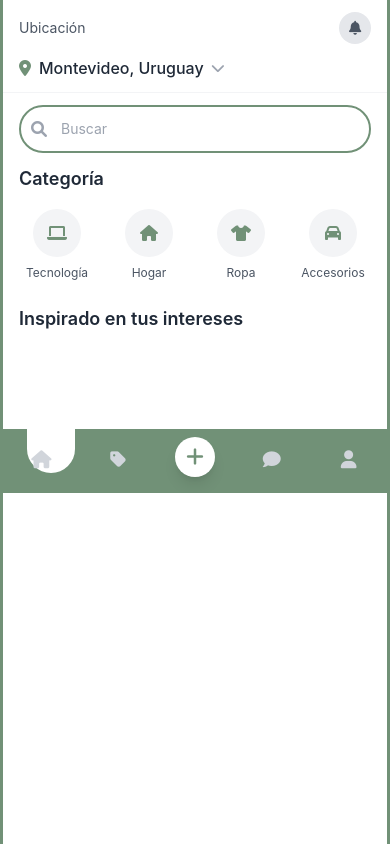
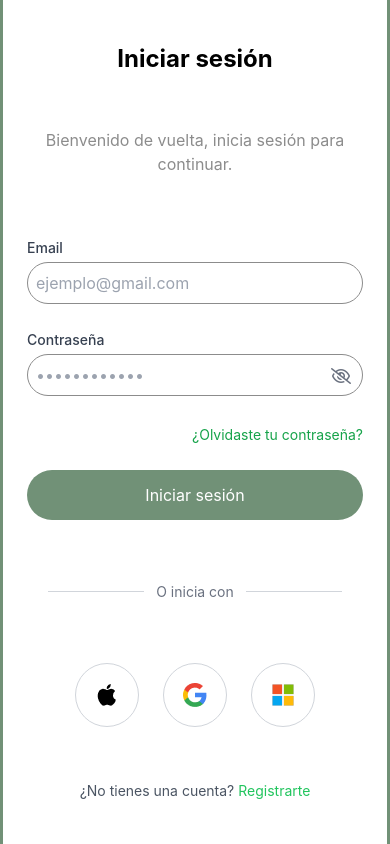
Before and after one commit to LucasLR2/Yveks-Aplicacion-web-de-trueques, a PHP site: page /iniciosesion.html in a window 390 px wide. Run offline with PHP 8.4, Linux system fonts and the light colour scheme; some libraries are stand-ins or nearby versions.

Commit message:
HTML completado junto con algunas funciones(verconstraseña y la carga del carrusel)

```diff
--- a/css/styles.css
+++ b/css/styles.css
@@ -43,23 +43,6 @@ body {
   .desktop-grid {
     grid-template-columns: repeat(auto-fill, minmax(280px, 1fr));
   }
-
-  .contenido {
-    display: flex;
-  }
-
-  .carrusel {
-    width: 1222px;
-    min-height: 95vh;
-    border-radius: 20px;
-  }
-
-  .iniciosesion {
-    margin-left: 20px;
-    min-width: 70vh;
-    min-height: 95vh;
-    border-radius: 20px;
-  }
 }
 
 /* Transiciones suaves */
--- a/iniciosesion.html
+++ b/iniciosesion.html
@@ -13,117 +13,61 @@
     <div class="lg:hidden">
         <!-- Container principal para móvil -->
         <div class="max-w-sm mx-auto bg-white min-h-screen relative">
-            <!-- Header con ubicación -->
-            <div class="bg-white px-4 py-3 border-b border-gray-100">
-                <div class="flex items-center justify-between mb-3">
-                    <div class="flex items-center space-x-2">
-                        <span class="text-sm text-gray-600">Ubicación</span>
+            <!-- Formulario de inicio de sesión -->
+                <div class="iniciosesion bg-white">
+                    <div class="flex-1 p-6 items-center grid place-items-center h-screen">
+                        <h1 class="text-2xl font-bold mb-4 text-center">Iniciar sesión</h1>
+                        <p class="text-[#8C8C8C] mb-6 text-center">Bienvenido de vuelta, inicia sesión para continuar.</p>
+
+                        <!-- Sección de inicio de sesión -->
+                        <form class="w-full max-w-sm">
+                            <div class="mb-4 pb-[10px]">
+                                <label for="email" class="block text-sm font-medium text-gray-700">Email</label>
+                                <input type="email" id="email" class="mt-1 block w-full border border-[#8C8C8C] rounded-full p-2" placeholder="ejemplo@gmail.com" required>
                             </div>
-                    <div class="w-8 h-8 bg-gray-200 rounded-full flex items-center justify-center">
-                        <i class="fas fa-bell text-gray-600 text-sm"></i>
-                    </div>
+                            <div class="mb-4 pb-[10px] relative">
+                                <label for="password" class="block text-sm font-medium text-gray-700">Contraseña</label>
+                                <input type="password" id="password" class="mt-1 block w-full border border-[#8C8C8C] rounded-full p-2 pr-10" placeholder="••••••••••••" required>
+
+                                <button type="button" id="togglePassword" class="absolute right-3 top-[34px] text-gray-500 hover:text-gray-700">
+                                    <i class="far fa-eye-slash"></i>
+                                </button>
                             </div>
 
-                <div class="flex items-center space-x-2">
-                    <i class="fas fa-map-marker-alt text-green"></i>
-                    <span class="font-medium text-gray-800">Montevideo, Uruguay</span>
-                    <i class="fas fa-chevron-down text-gray-400 text-sm"></i>
-                </div>
+                            <div class="mb-4 text-right">
+                                <a href="#" class="text-sm text-green-600 hover:underline">¿Olvidaste tu contraseña?</a>
                             </div>
 
-            <!-- Barra de búsqueda -->
-            <div class="px-4 py-3">
-                <div class="relative">
-                    <i class="fas fa-search absolute left-3 top-1/2 transform -translate-y-1/2 text-gray-400"></i>
-                    <input type="text" placeholder="Buscar" id="mobile-search"
-                        class="w-full pl-10 pr-4 py-3 bg-gray-0 ring-green rounded-full text-sm focus:outline-none">
-                </div>
+                            <button type="submit" class="w-full bg-[#719177] text-white rounded-full mt-2 p-[13px]">Iniciar sesión</button>
+                        </form>
+
+                        <div class="flex items-center justify-center my-6">
+                            <hr class="w-24 border-t border-gray-300">
+                            <span class="px-3 text-sm text-gray-500">O inicia con</span>
+                            <hr class="w-24 border-t border-gray-300">
                         </div>
 
-            <!-- Categorías -->
-            <div class="px-4 mb-6">
-                <h3 class="text-lg font-semibold text-gray-800 mb-4">Categoría</h3>
-                <div class="grid grid-cols-4 gap-4">
-                    <div class="flex flex-col items-center space-y-2 cursor-pointer mobile-category"
-                        onclick="selectCategory(this)">
-                        <div
-                            class="w-12 h-12 bg-gray-100 rounded-full flex items-center justify-center transition-colors">
-                            <i class="fas fa-laptop text-green"></i>
-                        </div>
-                        <span class="text-xs text-gray-600 text-center">Tecnología</span>
+                        <!-- Iconos iniciar sesion -->
+                        <div class="flex justify-center space-x-6">
+                            <!-- Apple -->
+                            <button class="w-[64px] h-[64px] rounded-full border border-gray-300 flex items-center justify-center hover:bg-gray-100 transition">
+                                <img src="img/apple-logo.png" alt="Iniciar con Apple" class="w-6 h-6">
+                            </button>
+
+                            <!-- Google -->
+                            <button class="w-[64px] h-[64px] rounded-full border border-gray-300 flex items-center justify-center hover:bg-gray-100 transition">
+                                <img src="img/google-logo.png" alt="Iniciar con Google" class="w-6 h-6">
+                            </button>
+
+                            <!-- Microsoft -->
+                            <button class="w-[64px] h-[64px] rounded-full border border-gray-300 flex items-center justify-center hover:bg-gray-100 transition">
+                                <img src="img/microsoft-logo.png" alt="Iniciar con Microsoft" class="w-6 h-6">
+                            </button>
                         </div>
 
-                    <div class="flex flex-col items-center space-y-2 cursor-pointer mobile-category"
-                        onclick="selectCategory(this)">
-                        <div
-                            class="w-12 h-12 bg-gray-100 rounded-full flex items-center justify-center transition-colors">
-                            <i class="fas fa-home text-green"></i>
+                        <div class="mt-4 text-center">
+                            <p class="text-sm text-gray-600">¿No tienes una cuenta? <a href="#" class="text-green-500">Registrarte</a></p>
                         </div>
-                        <span class="text-xs text-gray-600 text-center">Hogar</span>
-                    </div>
-
-                    <div class="flex flex-col items-center space-y-2 cursor-pointer mobile-category"
-                        onclick="selectCategory(this)">
-                        <div
-                            class="w-12 h-12 bg-gray-100 rounded-full flex items-center justify-center transition-colors">
-                            <i class="fas fa-tshirt text-green"></i>
-                        </div>
-                        <span class="text-xs text-gray-600 text-center">Ropa</span>
-                    </div>
-
-                    <div class="flex flex-col items-center space-y-2 cursor-pointer mobile-category"
-                        onclick="selectCategory(this)">
-                        <div
-                            class="w-12 h-12 bg-gray-100 rounded-full flex items-center justify-center transition-colors">
-                            <i class="fas fa-car text-green"></i>
-                        </div>
-                        <span class="text-xs text-gray-600 text-center">Accesorios</span>
-                    </div>
-                </div>
-            </div>
-
-            <!-- Productos recomendados -->
-            <div class="px-4 mb-20">
-                <h3 class="text-lg font-semibold text-gray-800 mb-4">Inspirado en tus intereses</h3>
-                <div class="grid grid-cols-2 gap-3" id="mobile-products">
-                    <!-- Los productos se generarán dinámicamente -->
-                </div>
-            </div>
-
-            <!-- Bottom Navigation -->
-            <div
-                class="fixed bottom-0 left-1/2 transform -translate-x-1/2 w-full max-w-sm bg-green relative overflow-hidden">
-                <!-- Burbuja animada -->
-                <div id="mobile-bubble"
-                    class="absolute bottom-7 w-12 h-12 bg-white bubble-u-shape transition-all duration-300 ease-out transform translate-x-6 translate-y-2">
-                </div>
-
-                <div class="flex py-2 relative z-10">
-                    <button class="flex flex-col items-center py-2 text-gray-300 transition-colors" style="width: 20%;"
-                        onclick="setActiveTab(this, 0, 'mobile')">
-                        <i class="fas fa-home text-lg mb-1"></i>
-                    </button>
-
-                    <button class="flex flex-col items-center py-2 text-gray-300 transition-colors" style="width: 20%;"
-                        onclick="setActiveTab(this, 1, 'mobile')">
-                        <i class="fas fa-tag text-lg mb-1"></i>
-                    </button>
-
-                    <button
-                        class="w-10 h-10 flex items-center justify-center bg-white text-green rounded-full shadow-lg transition-colors relative z-20 mx-auto"
-                        onclick="setActiveTab(this, 2, 'mobile')">
-                        <i class="fas fa-plus text-xl"></i>
-                    </button>
-
-                    <button class="flex flex-col items-center py-2 text-gray-300 transition-colors" style="width: 20%;"
-                        onclick="setActiveTab(this, 3, 'mobile')">
-                        <i class="fas fa-comment text-lg mb-1"></i>
-                    </button>
-
-                    <button class="flex flex-col items-center py-2 text-gray-300 transition-colors" style="width: 20%;"
-                        onclick="setActiveTab(this, 4, 'mobile')">
-                        <i class="fas fa-user text-lg mb-1"></i>
-                    </button>
                     </div>
                 </div>
         </div>
@@ -132,15 +76,91 @@
     <!-- LAYOUT DESKTOP (lg y superior) -->
     <div class="hidden lg:block">
         <!-- Main Content Area -->
-        <div class="iniciarsesion">
+        <div>
             <!-- Content -->
-            <main class="p-5 contenido">
-                <div class="carrusel bg-white">asd</div>
-                <div class="iniciosesion bg-white">asd</div>
+            <main class="p-[16px] gap-[16px] flex w-full h-screen">
+                <!-- Carrusel de imágenes -->
+                <div class="bg-white min-h-[95vh] rounded-[20px] lg:w-[60%] xl:w-[65%]">
+                    <div id="carrusel" class="relative w-full h-full overflow-hidden rounded-[20px]">
+                        <!-- Slides -->
+                        <div class="flex transition-transform duration-700 ease-in-out w-full h-full" id="diapositivas">
+                            <img src="ruta/a/imagen1.jpg" class="w-full flex-shrink-0 object-cover" alt="Imagen 1">
+                            <img src="ruta/a/imagen2.jpg" class="w-full flex-shrink-0 object-cover" alt="Imagen 2">
+                            <img src="ruta/a/imagen3.jpg" class="w-full flex-shrink-0 object-cover" alt="Imagen 3">
+                        </div>
+
+                        <!-- Indicadores -->
+                        <div class="absolute bottom-4 left-1/2 transform -translate-x-1/2 flex space-x-3">
+                            <button class="w-3 h-3 rounded-full bg-gray-400" onclick="irADiapositiva(0)" id="indicador-0"></button>
+                            <button class="w-3 h-3 rounded-full bg-gray-300" onclick="irADiapositiva(1)" id="indicador-1"></button>
+                            <button class="w-3 h-3 rounded-full bg-gray-300" onclick="irADiapositiva(2)" id="indicador-2"></button>
+                        </div>
+                    </div>
+
+
+                </div>
+
+                <!-- Formulario de inicio de sesión -->
+                <div class="bg-white min-h-[95vh] rounded-[20px] lg:w-[40%] xl:w-[35%] xl:p-[50px]">
+                    <div class="flex-1 p-8">
+                        <h1 class="text-2xl font-bold mb-4 text-center">Iniciar sesión</h1>
+                        <p class="text-[#8C8C8C] mb-6 text-center">Bienvenido de vuelta, te estábamos esperando.</p>
+
+                        <!-- Sección de inicio de sesión -->
+                        <form>
+                            <div class="mb-4 pb-[10px]">
+                                <label for="email" class="block text-sm font-medium text-gray-700">Email</label>
+                                <input type="email" id="email" class="mt-1 block w-full border border-[#8C8C8C] rounded-full p-2" placeholder="ejemplo@gmail.com" required>
+                            </div>
+                            <div class="mb-4 pb-[10px] relative">
+                                <label for="password" class="block text-sm font-medium text-gray-700">Contraseña</label>
+                                <input type="password" id="password" class="mt-1 block w-full border border-[#8C8C8C] rounded-full p-2 pr-10" placeholder="••••••••••••" required>
+
+                                <button type="button" id="togglePassword" class="absolute right-3 top-[34px] text-gray-500 hover:text-gray-700">
+                                    <i class="far fa-eye-slash"></i>
+                                </button>
+                            </div>
+
+                            <div class="mb-4 text-right">
+                                <a href="#" class="text-sm text-green-600 hover:underline">¿Olvidaste tu contraseña?</a>
+                            </div>
+
+                            <button type="submit" class="w-full bg-[#719177] text-white rounded-full mt-2 p-[13px]">Iniciar sesión</button>
+                        </form>
+
+                        <div class="flex items-center justify-center my-6">
+                            <hr class="w-24 border-t border-gray-300">
+                            <span class="px-3 text-sm text-gray-500">O inicia con</span>
+                            <hr class="w-24 border-t border-gray-300">
+                        </div>
+
+                        <!-- Iconos iniciar sesion -->
+                        <div class="flex justify-center space-x-6">
+                            <!-- Apple -->
+                            <button class="w-[64px] h-[64px] rounded-full border border-gray-300 flex items-center justify-center hover:bg-gray-100 transition">
+                                <img src="img/apple-logo.png" alt="Iniciar con Apple" class="w-6 h-6">
+                            </button>
+
+                            <!-- Google -->
+                            <button class="w-[64px] h-[64px] rounded-full border border-gray-300 flex items-center justify-center hover:bg-gray-100 transition">
+                                <img src="img/google-logo.png" alt="Iniciar con Google" class="w-6 h-6">
+                            </button>
+
+                            <!-- Microsoft -->
+                            <button class="w-[64px] h-[64px] rounded-full border border-gray-300 flex items-center justify-center hover:bg-gray-100 transition">
+                                <img src="img/microsoft-logo.png" alt="Iniciar con Microsoft" class="w-6 h-6">
+                            </button>
+                        </div>
+
+                        <div class="mt-4 text-center">
+                            <p class="text-sm text-gray-600">¿No tienes una cuenta? <a href="#" class="text-green-500">Registrarte</a></p>
+                        </div>
+                    </div>
+                </div>
             </main>
         </div>
     </div>
 
-    <script src="js/script.js"></script>
+    <script src="js/scriptiniciar.js"></script>
 </body>
 </html>
```
Also changed, not shown: js/scriptiniciar.js (+54 -0 lines), img/apple-logo.png (added), img/google-logo.png (added), img/microsoft-logo.png (added). Lines whose indentation alone changed are shown as unchanged.
